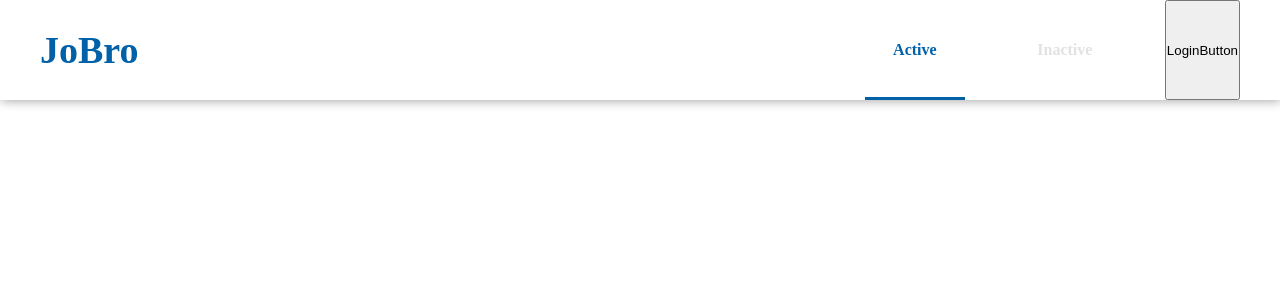
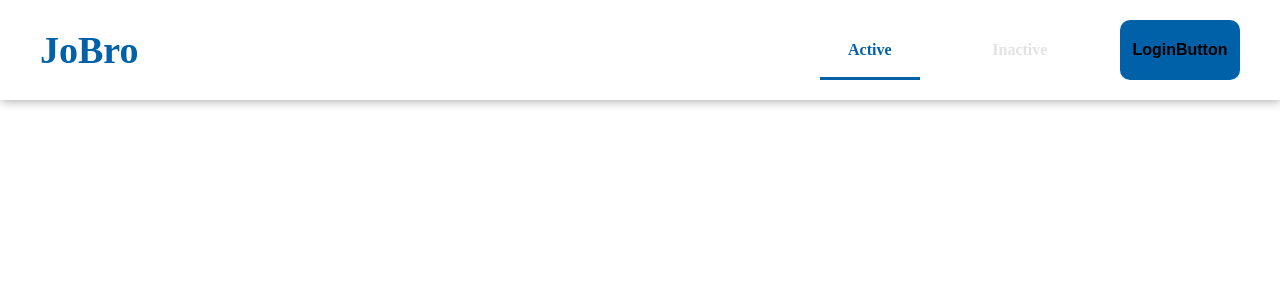
Before and after one commit to JaeilJO/chobro_frontendpart, a Next.js app: page /active in a window 1280 px wide. Shown: the top 300 px of the page. Built offline with nearby package versions, Linux system fonts and the light colour scheme.

Commit message:
refactor: add Header padding
- HeaderContents Components is added `paading: 20px 0`

```diff
--- a/src/components/Buttons/Buttons.stlyed.ts
+++ b/src/components/Buttons/Buttons.stlyed.ts
@@ -0,0 +1,11 @@
+import styled from 'styled-components';
+
+export const StyledLoginButton = styled.button`
+    background-color: ${({ theme: { colors } }) => colors.primary};
+    border: none;
+    width: 150px;
+    border-radius: 10px;
+    font-size: ${({ theme: { fontSize } }) => fontSize.md};
+    font-weight: ${({ theme: { fontWeight } }) => fontWeight.bold};
+    color: ${({ theme: { colors } }) => colors.white};
+`;
--- a/src/components/Buttons/LoginButton.tsx
+++ b/src/components/Buttons/LoginButton.tsx
@@ -1,5 +1,7 @@
+import { StyledLoginButton } from './Buttons.stlyed';
+
 const LoginButton = () => {
-    return <button>LoginButton</button>;
+    return <StyledLoginButton>LoginButton</StyledLoginButton>;
 };
 
 export default LoginButton;
--- a/src/components/Layouts/Header/Header.styled.ts
+++ b/src/components/Layouts/Header/Header.styled.ts
@@ -13,6 +13,7 @@ export const HeaderContents = styled.div`
     width: 1200px;
     margin: auto;
     height: 100%;
+    padding: 20px 0;
 
     @media screen and (max-width: 1200px) {
         width: 100%;
```
